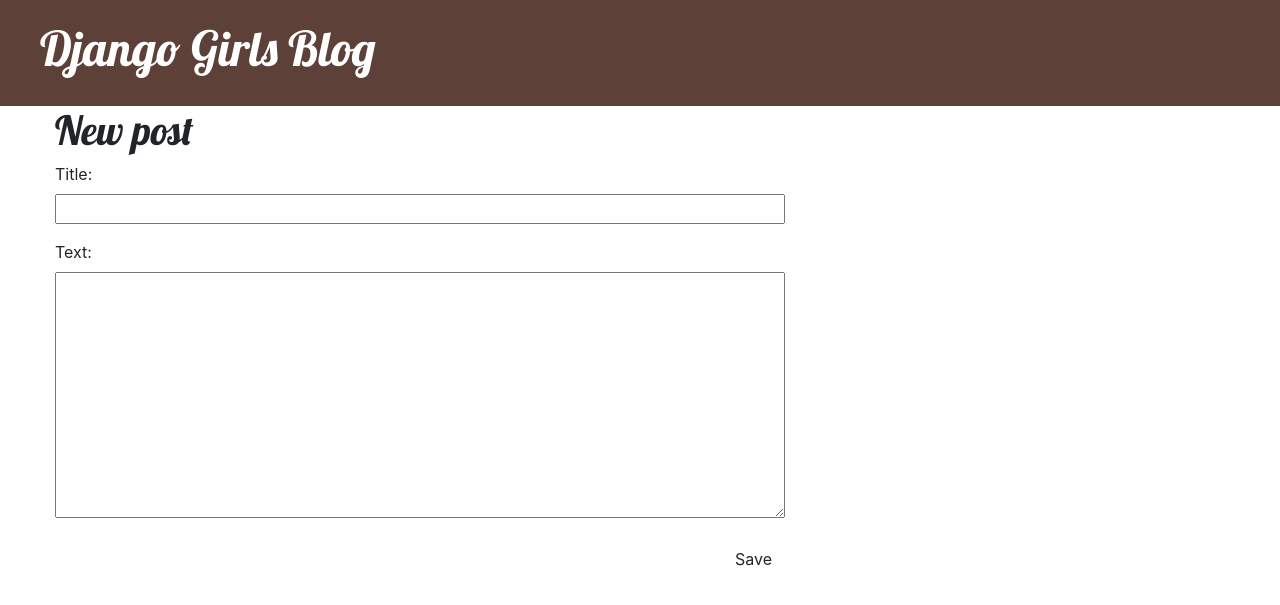
After one commit to Ledorub/first-blog, a Django app: page /post/new/ in a window 1280 px wide. The commit adds this page. Shown: the top 605 px of the page. Run offline with Django 3.2, Linux system fonts and the light colour scheme; some libraries are stand-ins or nearby versions.

Commit message:
Added views to create/edit post.

```diff
--- /dev/null
+++ b/blog/forms.py
@@ -0,0 +1,9 @@
+from django import forms
+from .models import Post
+
+
+class PostForm(forms.ModelForm):
+
+    class Meta:
+        model = Post
+        fields = ('title', 'text')
--- a/blog/templates/blog/base.html
+++ b/blog/templates/blog/base.html
@@ -5,11 +5,15 @@
     <head>
         <link rel="stylesheet" href="https://stackpath.bootstrapcdn.com/bootstrap/4.2.1/css/bootstrap.min.css">
         <link href="https://fonts.googleapis.com/css?family=Lobster&subset=latin,cyrillic" rel="stylesheet" type="text/css">
+        <link rel="stylesheet" href="https://use.fontawesome.com/releases/v5.6.3/css/all.css" integrity="sha384-UHRtZLI+pbxtHCWp1t77Bi1L4ZtiqrqD80Kn4Z8NTSRyMA2Fd33n5dQ8lWUE00s/" crossorigin="anonymous">
         <link rel="stylesheet" href="{% static 'css/blog.css' %}">
         <title>Django Girls blog</title>
     </head>
     <body>
         <div class="page-header">
+            {% if user.is_authenticated %}
+                <a href="{% url 'post_new' %}" class="top-menu"><span class="fas fa-plus"></span></a>
+            {% endif %}
             <h1><a href="/">Django Girls Blog</a></h1>
         </div>
 
--- a/blog/templates/blog/post_detail.html
+++ b/blog/templates/blog/post_detail.html
@@ -8,6 +8,9 @@
                 {{ post.published_date }}
             </div>
         {% endif %}
+        {% if user.is_authenticated %}
+            <a class="btn btn-default" href="{% url 'post_edit' pk=post.pk %}"><span class="fas fa-pencil-alt"></span></a>
+        {% endif %}
         <h1>{{ post.title }}</h1>
         <p>{{ post.text|linebreaksbr }}</p>
     </div>
--- /dev/null
+++ b/blog/templates/blog/post_edit.html
@@ -0,0 +1,10 @@
+<!DOCTYPE html>
+{% extends 'blog/base.html' %}
+
+{% block content %}
+    <h1>New post</h1>
+    <form method="POST" class="post-form">{% csrf_token %}
+        {{ form.as_p }}
+        <button type="submit" class="save btn btn-default">Save</button>
+    </form>
+{% endblock %}
--- a/blog/urls.py
+++ b/blog/urls.py
@@ -4,5 +4,7 @@ from . import views
 
 urlpatterns = [
     re_path(r'^$', views.post_list, name='post_list'),
-    re_path(r'^post/(?P<pk>\d+)/$', views.post_detail, name='post_detail')
+    re_path(r'^post/(?P<pk>\d+)/$', views.post_detail, name='post_detail'),
+    re_path(r'^post/new/$', views.post_new, name='post_new'),
+    re_path(r'^post/(?P<pk>\d+)/edit/$', views.post_edit, name='post_edit')
 ]
--- a/blog/views.py
+++ b/blog/views.py
@@ -1,12 +1,44 @@
 from django.shortcuts import render
 from django.utils import timezone
 from .models import Post
-from django.shortcuts import render, get_object_or_404
+from django.shortcuts import render, get_object_or_404, redirect
+from .forms import PostForm
+
 
 def post_list(request):
     posts = Post.objects.filter(published_date__lte=timezone.now()).order_by('published_date')
     return render(request, "blog/post_list.html", {'posts': posts})
 
+
 def post_detail(request, pk):
     post = get_object_or_404(Post, pk=pk)
     return render(request, 'blog/post_detail.html', {'post': post})
+
+
+def post_new(request):
+    if request.method == "POST":
+        form = PostForm(request.POST)
+        if form.is_valid():
+            post = form.save(commit=False)
+            post.author = request.user
+            post.published_date = timezone.now()
+            post.save()
+            return redirect('post_detail', pk=post.pk)
+    else:
+        form = PostForm()
+    return render(request, 'blog/post_edit.html', {'form': form})
+
+
+def post_edit(request, pk):
+    post = get_object_or_404(Post, pk=pk)
+    if request.method == "POST":
+        form = PostForm(request.POST, instance=post)
+        if form.is_valid():
+            post = form.save(commit=False)
+            post.author = request.user
+            post.published_date = timezone.now()
+            post.save()
+            return redirect('post_detail', pk=post.pk)
+    else:
+        form = PostForm(instance=post)
+    return render(request, 'blog/post_edit.html', {'form': form})
```
Also changed, not shown: blog/models.py (line endings or trailing spaces), 1 other file.
